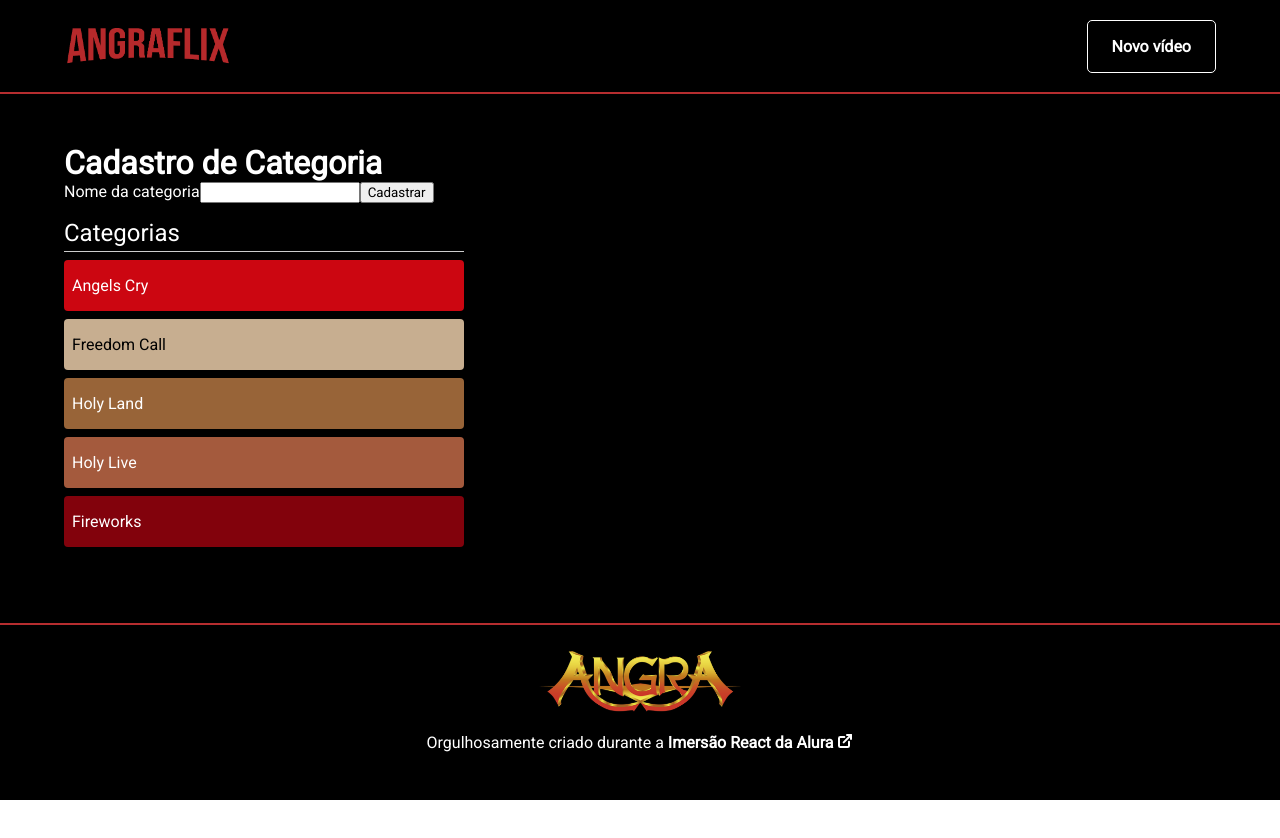
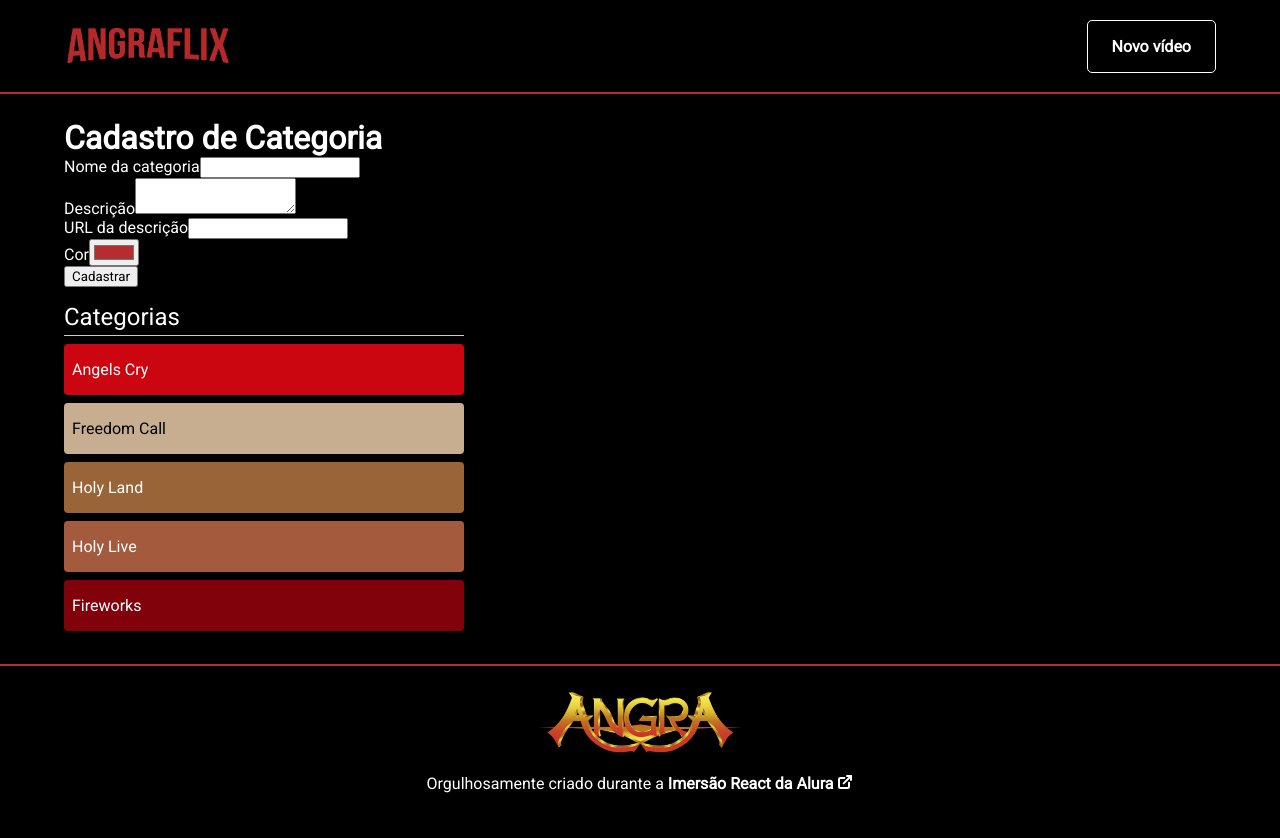
Before and after one commit to JoaoVSouto/angraflix, a React (Create React App) app: page /cadastro/categoria in a window 1280 px wide. Shown: the top 838 px of the page. Before the commit the page ends 800 px from the top, so only its background shows below. Built offline with nearby package versions, Linux system fonts and the light colour scheme.

Commit message:
Creates a temporary category

```diff
--- a/src/@types/data.d.ts
+++ b/src/@types/data.d.ts
@@ -13,5 +13,6 @@
   link?: string;
   cor?: string;
   link_extra?: DataLinkExtra;
+  addedNow?: boolean;
   videos: DataVideo[];
 }
--- a/src/_layout/CadastroLayout.ts
+++ b/src/_layout/CadastroLayout.ts
@@ -4,7 +4,7 @@
   background-color: var(--black);
   color: var(--white);
   flex: 1;
-  padding: 50px 5% 0;
+  padding: 25px 5%;
 
   h1 {
     margin: 0;
--- a/src/pages/Cadastro/Categoria/index.tsx
+++ b/src/pages/Cadastro/Categoria/index.tsx
@@ -4,24 +4,128 @@
 
 import { Categories, Category } from './styles';
 
+type InputChangeHandlerEvent =
+  | React.ChangeEvent<HTMLInputElement>
+  | React.ChangeEvent<HTMLTextAreaElement>;
+
 interface IInitialData {
   categorias: DataCategory[];
 }
 
+interface ICategoryInfo {
+  name: string;
+  description: string;
+  descriptionUrl: string;
+  color: string;
+}
+
+const initialCategoryInfo: ICategoryInfo = {
+  color: '#b52d2f',
+  description: '',
+  descriptionUrl: '',
+  name: '',
+};
+
 const { categorias } = initialData as IInitialData;
 
 const CadastroCategoria: React.FC = () => {
-  const [categories] = useState<DataCategory[]>(categorias);
+  const [categoryInfo, setCategoryInfo] = useState<ICategoryInfo>(
+    initialCategoryInfo
+  );
+  const [categories, setCategories] = useState<DataCategory[]>(categorias);
+
+  const handleSubmit = (e: React.FormEvent<HTMLFormElement>): void => {
+    e.preventDefault();
+
+    const categoryNameTrimmed = categoryInfo.name.trim();
+
+    const existsCategoryWithSameName = categories.find(
+      category =>
+        category.titulo.toLowerCase() === categoryNameTrimmed.toLowerCase()
+    );
+
+    if (existsCategoryWithSameName) {
+      return;
+    }
+
+    const categoryData: DataCategory = {
+      titulo: categoryInfo.name,
+      videos: [],
+      cor: categoryInfo.color,
+      link_extra: {
+        text: categoryInfo.description,
+        url: categoryInfo.descriptionUrl,
+      },
+      addedNow: true,
+    };
+
+    setCategories([...categories, categoryData]);
+    setCategoryInfo(initialCategoryInfo);
+  };
+
+  const handleInputChange = (e: InputChangeHandlerEvent): void => {
+    setCategoryInfo({
+      ...categoryInfo,
+      [e.target.name]: e.target.value,
+    });
+  };
 
   return (
     <>
       <h1>Cadastro de Categoria</h1>
 
-      <form>
-        <label htmlFor="nome-categoria">
-          Nome da categoria
-          <input type="text" id="nome-categoria" />
-        </label>
+      <form onSubmit={handleSubmit}>
+        <div>
+          <label htmlFor="categoria-name">
+            Nome da categoria
+            <input
+              required
+              name="name"
+              type="text"
+              id="categoria-name"
+              value={categoryInfo.name}
+              onChange={handleInputChange}
+            />
+          </label>
+        </div>
+
+        <div>
+          <label htmlFor="categoria-desc">
+            Descrição
+            <textarea
+              name="description"
+              id="categoria-desc"
+              value={categoryInfo.description}
+              onChange={handleInputChange}
+            />
+          </label>
+        </div>
+
+        <div>
+          <label htmlFor="categoria-desc-link">
+            URL da descrição
+            <input
+              name="descriptionUrl"
+              type="url"
+              id="categoria-desc-link"
+              value={categoryInfo.descriptionUrl}
+              onChange={handleInputChange}
+            />
+          </label>
+        </div>
+
+        <div>
+          <label htmlFor="categoria-color">
+            Cor
+            <input
+              name="color"
+              type="color"
+              id="categoria-color"
+              value={categoryInfo.color}
+              onChange={handleInputChange}
+            />
+          </label>
+        </div>
 
         <button type="submit">Cadastrar</button>
       </form>
@@ -32,7 +136,7 @@
           <Category
             key={category.titulo}
             categoryColor={category.cor}
-            animationDelay={index * 150}
+            animationDelay={category.addedNow ? 0 : index * 100}
           >
             {category.titulo}
           </Category>
```
